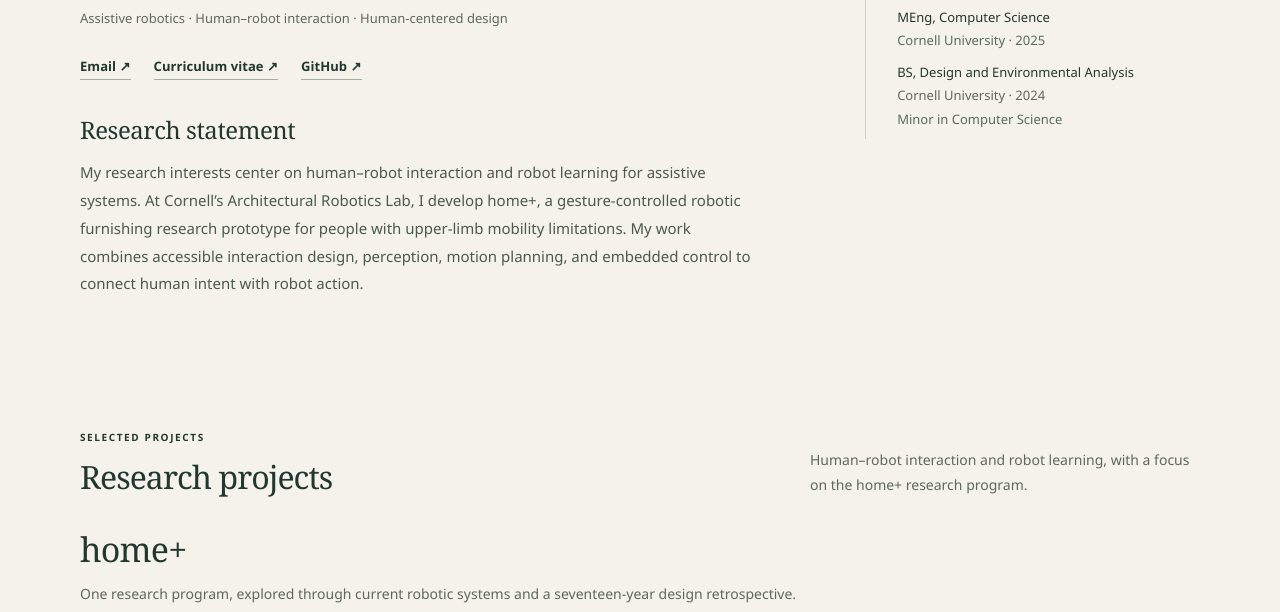
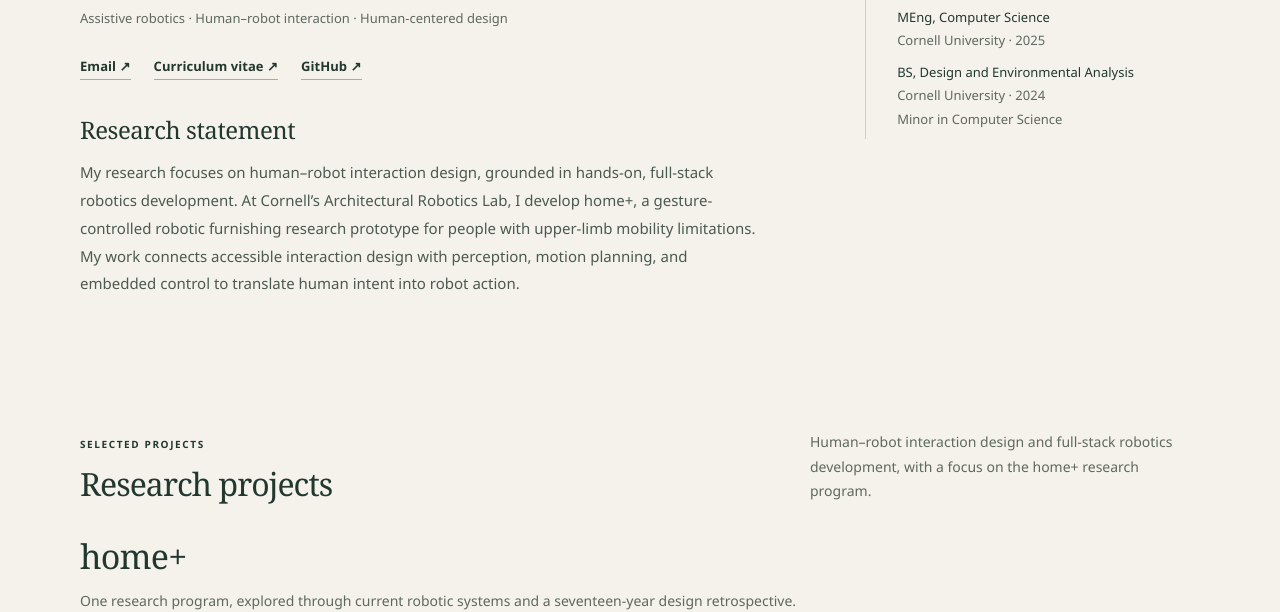
Before and after one commit to Yibing-L/yibing-l.github.io, a plain HTML site: page index.html in a window 1280 px wide. Shown: the part 348-960 px from the top of the page. Drawn offline with Linux system fonts and the light colour scheme.

Commit message:
Focus research profile on HRI design and full-stack robotics

```diff
--- a/index.html
+++ b/index.html
@@ -22,7 +22,7 @@
     </div>
     <div class="academic-statement">
       <h2>Research statement</h2>
-      <p>My research interests center on human–robot interaction and robot learning for assistive systems. At Cornell’s Architectural Robotics Lab, I develop home+, a gesture-controlled robotic furnishing research prototype for people with upper-limb mobility limitations. My work combines accessible interaction design, perception, motion planning, and embedded control to connect human intent with robot action.</p>
+      <p>My research focuses on human–robot interaction design, grounded in hands-on, full-stack robotics development. At Cornell’s Architectural Robotics Lab, I develop home+, a gesture-controlled robotic furnishing research prototype for people with upper-limb mobility limitations. My work connects accessible interaction design with perception, motion planning, and embedded control to translate human intent into robot action.</p>
     </div>
   </div>
   <aside class="academic-summary" aria-labelledby="background-title">
@@ -36,7 +36,7 @@
 </section>
 
 <section class="section wrap" id="research">
-  <div class="section-heading"><div><p class="eyebrow">SELECTED PROJECTS</p><h2>Research projects</h2></div><p>Human–robot interaction and robot learning, with a focus on the home+ research program.</p></div>
+  <div class="section-heading"><div><p class="eyebrow">SELECTED PROJECTS</p><h2>Research projects</h2></div><p>Human–robot interaction design and full-stack robotics development, with a focus on the home+ research program.</p></div>
   <div class="homeplus-group" aria-labelledby="homeplus-title">
     <div class="homeplus-group-heading"><h3 id="homeplus-title">home+</h3><p>One research program, explored through current robotic systems and a seventeen-year design retrospective.</p></div>
   <article class="project-feature homeplus-entry">
@@ -75,7 +75,7 @@
 
 <section class="section wrap about-grid" id="about">
   <div><p class="eyebrow">ACADEMIC BACKGROUND</p><h2>Research experience</h2><p>At Cornell’s Architectural Robotics Lab, my contributions to home+ span robot modeling, gesture-to-action integration, perception, motion planning, and embedded feedback. My advisors are Keith Evan Green, Tapomayukh Bhattacharjee, and Haym Hirsh.</p><p>Previously, at the Design and Augmented Intelligence Lab, advised by Saleh Kalantari, I developed data collection and visualization tools for indoor wayfinding research and supported user studies.</p><a class="text-link" href="cv/index.html">Full experience & education in my CV ↗</a></div>
-  <div class="about-details"><h3>Research interests</h3><div class="tags spacious"><span>Human–robot interaction</span><span>Robot learning</span><span>Accessible interaction</span><span>Mobile manipulation</span></div><h3>Methods & systems</h3><p>Human-centered design, experimental design, ROS 2, motion planning, RGB-D perception, temporal gesture recognition, and embedded control.</p></div>
+  <div class="about-details"><h3>Research interests</h3><div class="tags spacious"><span>Human–robot interaction design</span><span>Full-stack robotics</span><span>Accessible interaction</span><span>Mobile manipulation</span></div><h3>Methods & systems</h3><p>Human-centered design, experimental design, ROS 2, motion planning, RGB-D perception, temporal gesture recognition, and embedded control.</p></div>
 </section>
 </main>
 <footer class="site-footer"><div><p class="eyebrow">LET’S CONNECT</p><a class="footer-email" href="mailto:yl3498@cornell.edu">yl3498@cornell.edu <span aria-hidden="true">↗</span></a><p>Assistive robotics. Human–robot interaction. Human-centered design.</p></div><div class="footer-links"><a href="https://github.com/Yibing-L">GitHub ↗</a><a href="cv/index.html">Curriculum vitae ↗</a><a href="publications/index.html">Research outputs</a></div><div class="footer-bottom"><span>© 2026 Yibing Lu</span><span>Research portfolio · Cornell University</span><a href="#main">Back to top ↑</a></div></footer>
```
